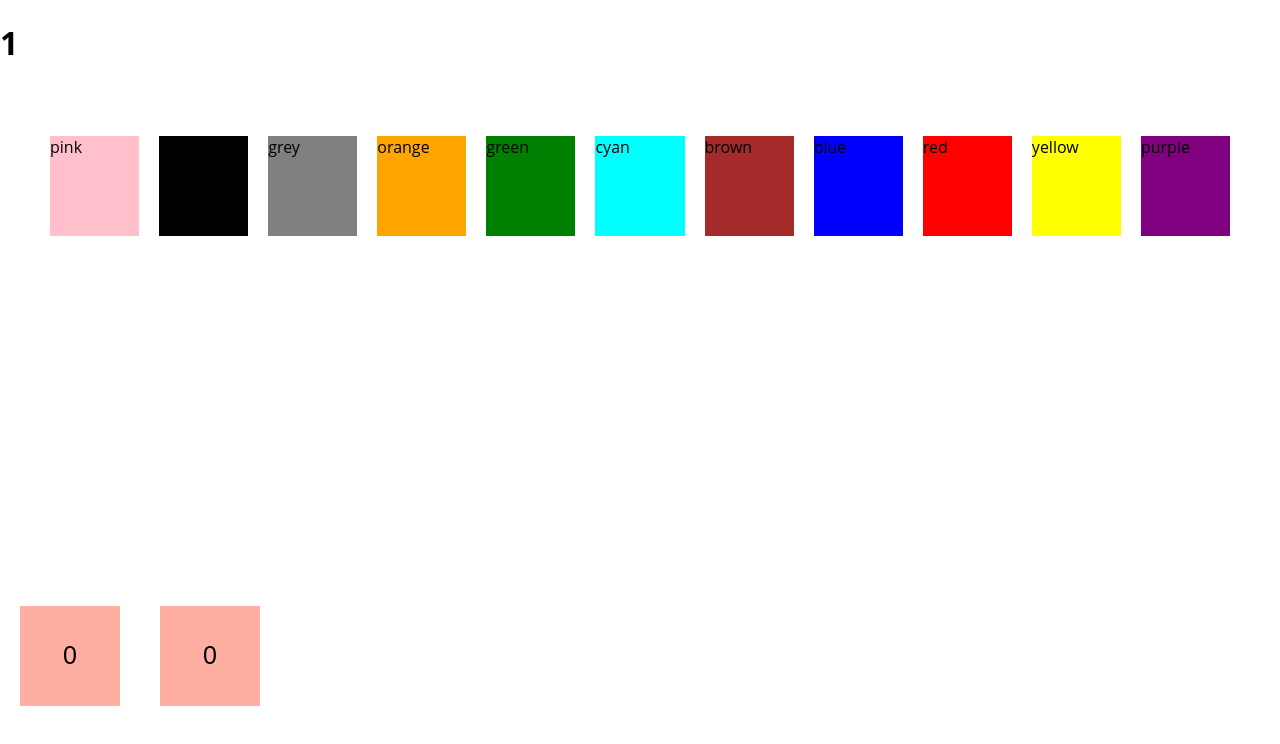
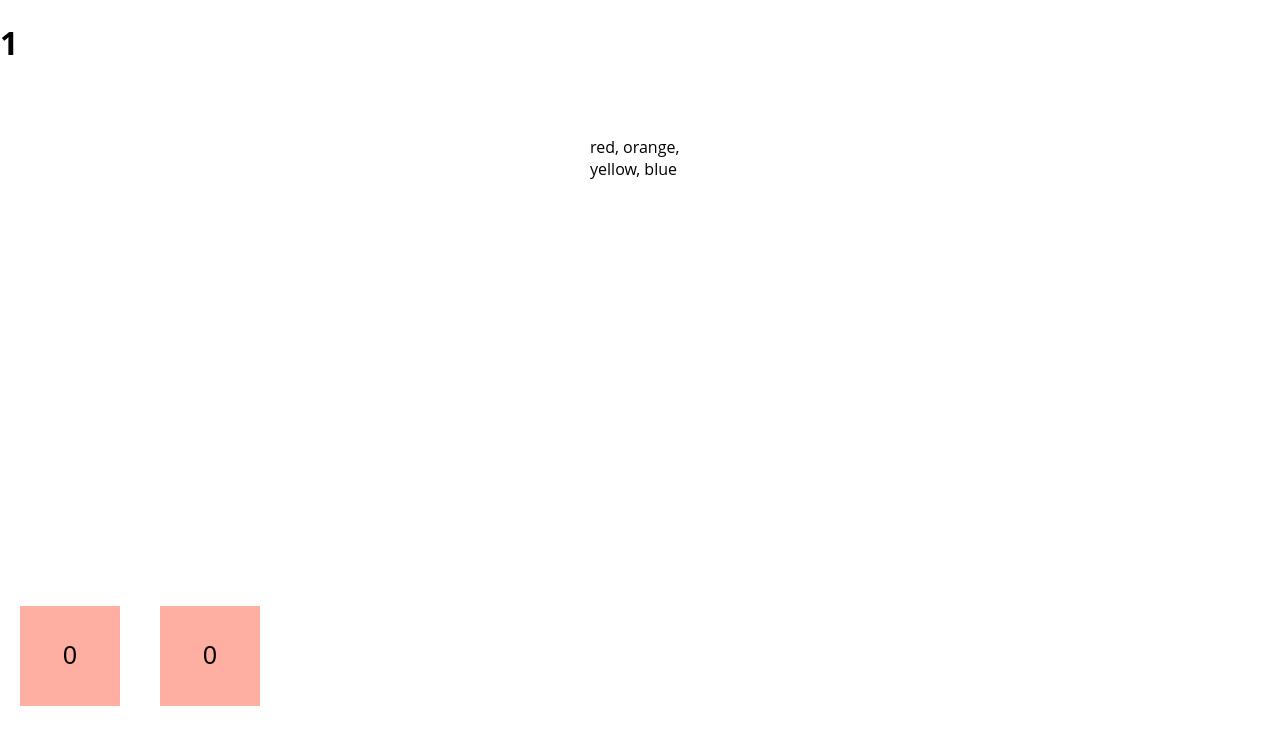
Before and after one commit to Theonlyhamstertoh/planet-cards, a Next.js app: page /game in a window 1280 px wide. Shown: the top 744 px of the page. Built offline with nearby package versions, Linux system fonts and the light colour scheme.

Commit message:
added select random cards using level cards count

```diff
--- a/components/customHooks/useCards.jsx
+++ b/components/customHooks/useCards.jsx
@@ -15,14 +15,9 @@ const INITIAL_CARDS = [
 ];
 
 export const useCards = () => {
-  const [cards, setNewCards] = useState(INITIAL_CARDS);
-  const [clickedCards, setClickedCards] = useState([]);
+  const [cards, setNewCards] = useState(["red, orange, yellow, blue"]);
 
-  useEffect(() => {
-    setNewCards(shuffleCards(cards));
-  }, [clickedCards]);
-
-  const shuffleCards = (cards) => {
+  const shuffleCards = () => {
     const newCards = [...cards];
     for (let i = newCards.length - 1; i > 0; i--) {
       const random = Math.floor(Math.random() * (i + 1));
@@ -32,9 +27,8 @@ export const useCards = () => {
   };
 
   const resetCards = () => {
-    setNewCards(INITIAL_CARDS);
-    setClickedCards([]);
+    setNewCards(null);
   };
 
-  return { shuffleCards, resetCards, setClickedCards, cards, clickedCards };
+  return { shuffleCards, resetCards, cards, setNewCards };
 };
--- /dev/null
+++ b/components/customHooks/useClickedCards.jsx
@@ -0,0 +1,10 @@
+import { useState } from "react";
+
+export const useClickedCards = () => {
+  const [clickedCards, setClickedCards] = useState([]);
+  const resetClickedCards = () => {
+    setClickedCards([]);
+  };
+
+  return { setClickedCards, clickedCards, resetClickedCards };
+};
--- a/components/customHooks/useGameLogic.jsx
+++ b/components/customHooks/useGameLogic.jsx
@@ -2,26 +2,26 @@ import React, { useEffect, useState } from "react";
 import { useCards } from "./useCards";
 import { useLvl } from "./uselvl";
 import { useScore } from "./useScore";
+import { useClickedCards } from "./useClickedCards";
 
 export const useGameLogic = () => {
-  const { shuffleCards, resetCards, setClickedCards, cards, clickedCards } = useCards();
+  const { shuffleCards, resetCards, cards, setNewCards } = useCards();
   const { resetScore, updateScore, score, bestScore } = useScore();
   const { lvl, nextLvl, resetLvl } = useLvl();
+  const { setClickedCards, clickedCards, resetClickedCards } = useClickedCards();
   const [gameMode, setGameMode] = useState("startGame");
+
+  useEffect(() => {
+    if (clickedCards.length === 0) {
+      setNewCards(selectRandomCards(lvl.cardsCount));
+    } else {
+      setNewCards(shuffleCards());
+    }
+  }, [clickedCards]);
 
   function cardClickHandler(e) {
     const cardId = e.target.dataset.id;
     checkForClickedCards(cardId);
-
-    // if (clickedCards.includes(cardId)) {
-
-    //   setClickedCards([]);
-    //   setScore(0);
-    //   setGameMode("over");
-    // } else {
-    //   setClickedCards((state) => [...state, cardId]);
-    //   setScore((state) => state + 1);
-    // }
   }
 
   const checkForClickedCards = (cardId) => {
@@ -30,10 +30,16 @@ export const useGameLogic = () => {
       resetLvl();
       resetScore();
       resetCards();
+      resetClickedCards();
     } else {
       updateScore(1);
       setClickedCards((state) => [...state, cardId]);
     }
+  };
+
+  const selectRandomCards = (cardCount) => {
+    const shuffledCards = shuffleCards();
+    return shuffledCards.splice(0, cardCount);
   };
 
   return {
--- a/pages/game.js
+++ b/pages/game.js
@@ -17,6 +17,7 @@ const Card = styled.div`
   width: 100px;
   height: 100px;
   cursor: pointer;
+  user-select: none;
 `;
 
 const Counter = styled.button`
```
